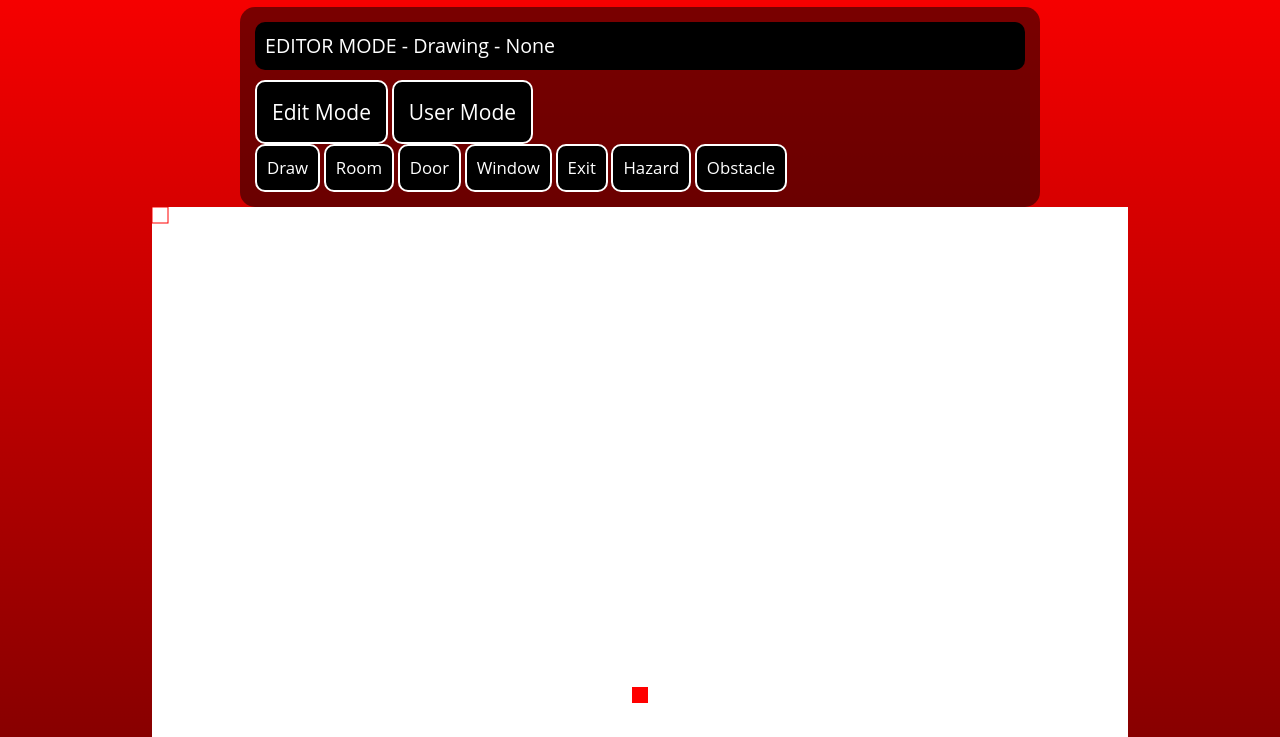
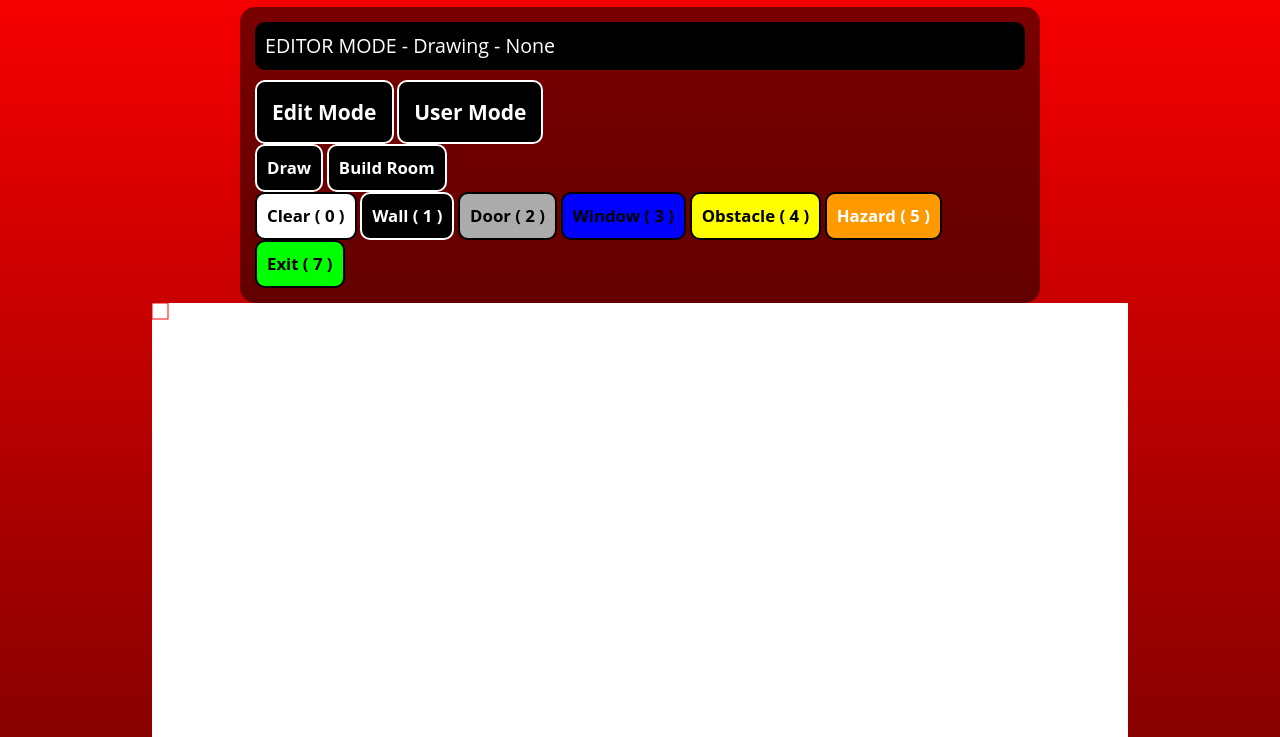
Before and after one commit to robdoesweb/fireescape, a website: page index.html in a window 1280 px wide. Shown: the part 63-800 px from the top of the page. Drawn offline with Linux system fonts and the light colour scheme.

Commit message:
color coded tool buttons, updated status text handler

```diff
--- a/css/styles.css
+++ b/css/styles.css
@@ -18,6 +18,7 @@ body {
 #control-panel button {
 	padding: 15px;
 	font-size: 1.5em;
+	font-weight: bold;
 	color: white;
 	background: black;
 	border: 2px solid white;
@@ -73,3 +74,44 @@ body {
 	width: 980px;
 	margin: auto;
 }
+
+#tools #clear {
+	color: black;
+	background-color: white;
+	border-color: black;
+}
+
+#tools #wall {
+	color: white;
+	background-color: black;
+}
+
+#tools #door {
+	color: black;
+	background-color: #ABABAB;
+	border-color: black;
+}
+
+#tools #window {
+	color: black;
+	background-color: #0000FF;
+	border-color: black;
+}
+
+#tools #obstacle {
+	color: black;
+	background-color: #FFFF00;
+	border-color: black;
+}
+
+#tools #hazard {
+	color: white;
+	background-color: #FF9900;
+	border-color: black;
+}
+
+#tools #exit {
+	color: black;
+	background-color: #00FF00;
+	border-color: black;
+}
--- a/index.html
+++ b/index.html
@@ -20,13 +20,17 @@
 			<button id="user">User Mode</button>
 			<div id="toolbar">
 				<div id="tools">
-					<button id="draw">Draw</button>
-					<button id="room">Room</button>
-					<button id="door">Door</button>
-					<button id="window">Window</button>
-					<button id="exit">Exit</button>
-					<button id="hazard">Hazard</button>
-					<button id="obstacle">Obstacle</button>
+					<div>
+						<button id="draw">Draw</button>
+						<button id="room">Build Room</button>
+					</div>
+					<button id="clear">Clear ( 0 )</button>
+					<button id="wall">Wall ( 1 )</button>
+					<button id="door">Door ( 2 )</button>
+					<button id="window">Window ( 3 )</button>
+					<button id="obstacle">Obstacle ( 4 )</button>
+					<button id="hazard">Hazard ( 5 )</button>
+					<button id="exit">Exit ( 7 )</button>
 				</div>
 				<div id="options">
 					<button id="update">Start</button>
--- a/js/main.js
+++ b/js/main.js
@@ -231,7 +231,14 @@ app = {
 			app.path.data = astar.search(graph, start, end);
 			var pathLength = app.path.data.length;
 			if (pathLength > 0) {
-				state.timeToExit = "Exit is " + pathLength + " " + app.floorplan.units + " and " + pathLength * estimator.fps + " seconds away.";
+				var timeToExit = pathLength / estimator.fps;
+				var unit = "seconds";
+				if (timeToExit > 60) {
+					timeToExit /= 60;
+					unit = "minutes";
+				}
+				timeToExit = Math.round(timeToExit);
+				state.timeToExit = "Exit is " + pathLength + " " + app.floorplan.units + "away. Estimated " + timeToExit +  " " + unit + " to exit.";
 			} else {
 				state.timeToExit = "Could not find a path to the exit.";
 			}
--- a/js/ui.js
+++ b/js/ui.js
@@ -43,3 +43,39 @@ $('#update').click(function(e){
 });
 
 $('#options').hide();
+
+$("#draw").click(function(e){
+
+});
+
+$("#room").click(function(e){
+
+});
+
+$("#clear").click(function(e){
+	app.tool.tileType = blocks.CLEAR;
+});
+
+$("#wall").click(function(e){
+	app.tool.tileType = blocks.WALL;
+});
+
+$("#door").click(function(e){
+	app.tool.tileType = blocks.DOOR;
+});
+
+$("#window").click(function(e){
+	app.tool.tileType = blocks.WINDOW;
+});
+
+$("#obstacle").click(function(e){
+	app.tool.tileType = blocks.OBSTACLE;
+});
+
+$("#hazard").click(function(e){
+	app.tool.tileType = blocks.HAZARD;
+});
+
+$("#exit").click(function(e){
+	app.tool.tileType = blocks.EXIT;
+});
```
